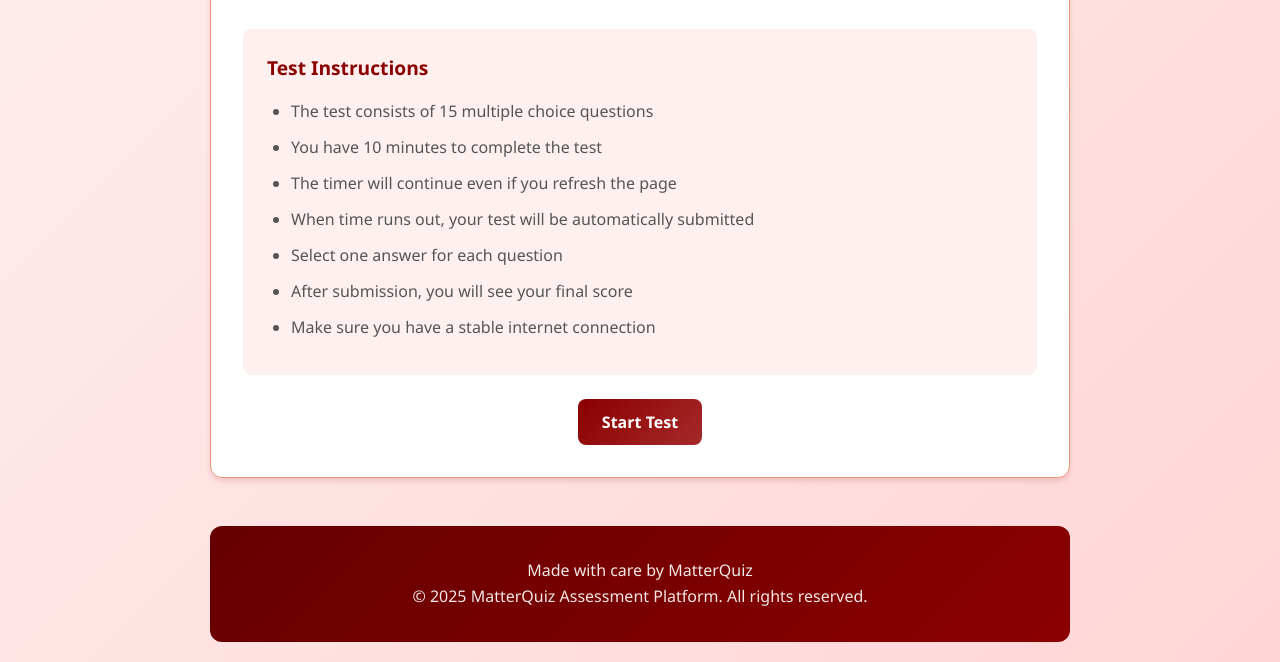
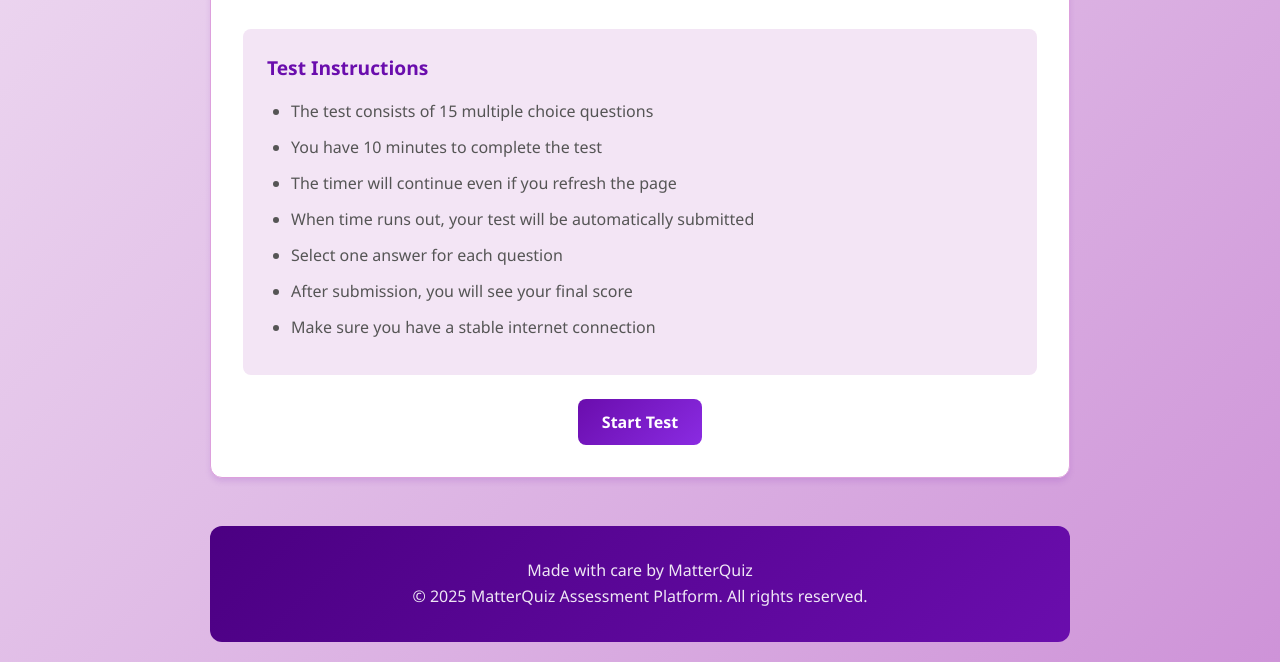
Before and after one commit to kenzy1052/test, a plain HTML site: page science3.html in a window 1280 px wide. Shown: the part 549-1211 px from the top of the page. Drawn offline with Linux system fonts and the light colour scheme.

Commit message:
changes mad1ee

```diff
--- a/science3.html
+++ b/science3.html
@@ -13,29 +13,29 @@
       }
 
       :root {
-        --primary-color: #8b0000;
-        --secondary-color: #a52a2a;
-        --accent-color: #cd5c5c;
-        --success-color: #2e8b57;
-        --danger-color: #b22222;
-        --warning-color: #d2691e;
-        --light-color: #fff8f8;
-        --dark-color: #660000;
+        --primary-color: #6a0dad;
+        --secondary-color: #8a2be2;
+        --accent-color: #9370db;
+        --success-color: #20b2aa;
+        --danger-color: #8b008b;
+        --warning-color: #ff8c00;
+        --light-color: #f8f0fc;
+        --dark-color: #4b0082;
         --text-primary: #333333;
         --text-secondary: #555555;
-        --border-color: #e9967a;
+        --border-color: #dda0dd;
         --bg-primary: #ffffff;
-        --bg-secondary: #fff0f0;
-        --shadow: 0 4px 6px -1px rgba(139, 0, 0, 0.15);
-        --shadow-lg: 0 10px 15px -3px rgba(139, 0, 0, 0.15);
+        --bg-secondary: #f3e5f5;
+        --shadow: 0 4px 6px -1px rgba(106, 13, 173, 0.15);
+        --shadow-lg: 0 10px 15px -3px rgba(106, 13, 173, 0.15);
       }
 
       body {
         background: linear-gradient(
           135deg,
-          #fff0f0 0%,
-          #ffe4e4 50%,
-          #ffd6d6 100%
+          #f3e5f5 0%,
+          #e1bee7 50%,
+          #ce93d8 100%
         );
         color: var(--text-primary);
         line-height: 1.6;
@@ -121,7 +121,7 @@
       }
 
       .btn-success:hover {
-        background: #2f855a;
+        background: #1a9999;
       }
 
       .timer {
@@ -222,7 +222,7 @@
 
       .option.selected {
         border-color: var(--primary-color);
-        background: #fff0f0;
+        background: #f3e5f5;
         font-weight: 500;
       }
 
@@ -947,6 +947,9 @@
           },
         };
 
+        // Clear any saved answers when page loads
+        localStorage.removeItem("quizAnswers");
+
         // Check if exam was already started
         function checkExistingExam() {
           const savedStartTime = localStorage.getItem("examStartTime");
@@ -969,6 +972,9 @@
           welcomeScreen.classList.add("hidden");
           quizScreen.classList.remove("hidden");
 
+          // Scroll to top of the page
+          window.scrollTo(0, 0);
+
           // If it's a new exam, save start time
           if (!examStartTime) {
             examStartTime = new Date();
@@ -978,6 +984,16 @@
           // Start timer
           updateTimerDisplay();
           timerInterval = setInterval(updateTimer, 1000);
+
+          // Clear any saved answers for new quiz
+          if (!localStorage.getItem("quizAnswers")) {
+            quizForm.reset();
+            // Remove visual selection
+            const options = document.querySelectorAll(".option");
+            options.forEach((option) => {
+              option.classList.remove("selected");
+            });
+          }
 
           // Restore saved answers if any
           restoreAnswers();
```
